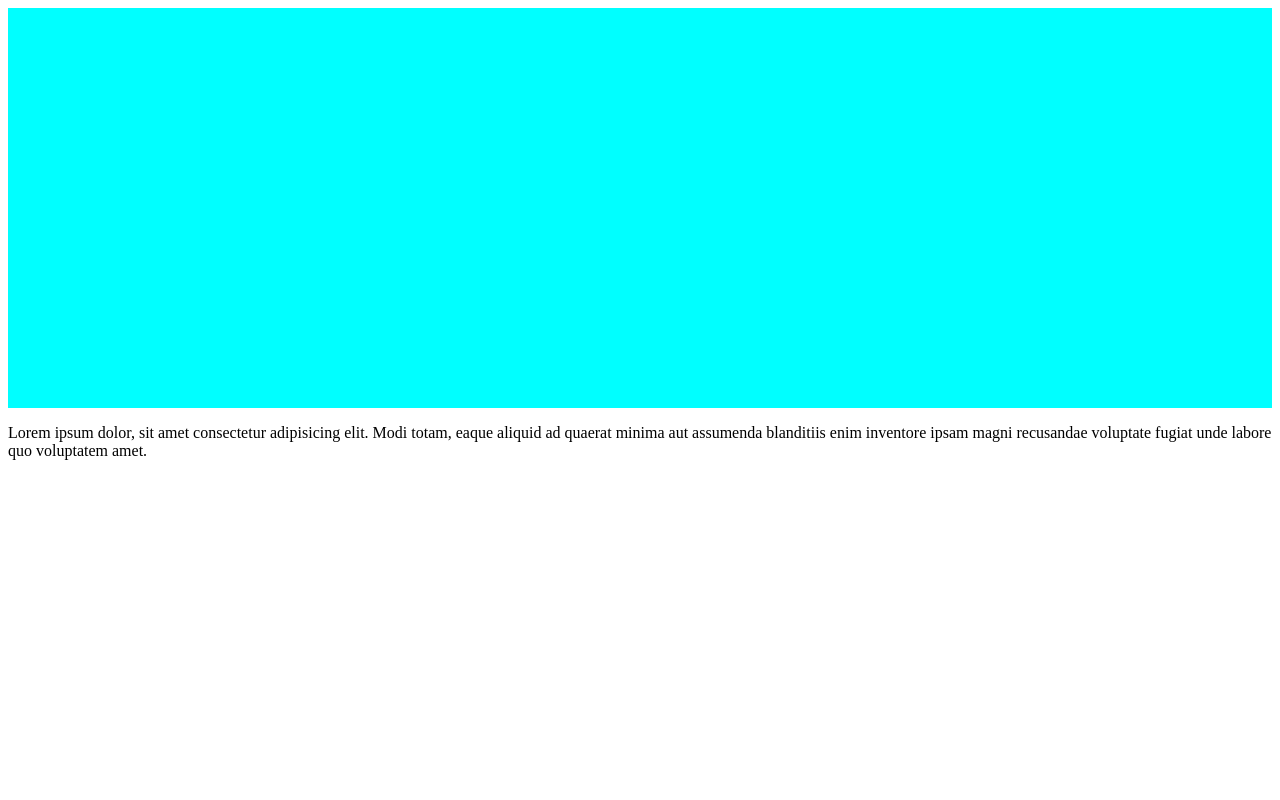
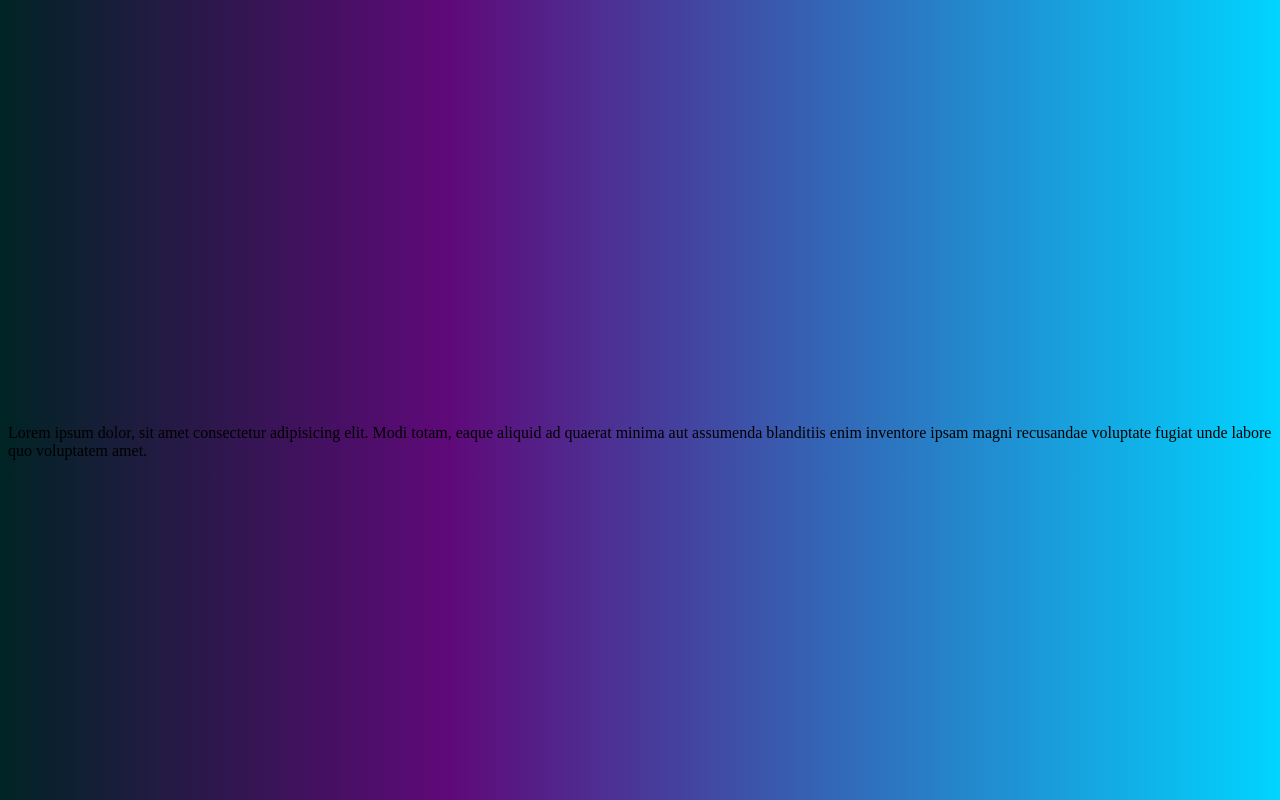
Before and after one commit to iJCode1/Bedu-DesarrolloWeb, a plain HTML site: page sesion03/index.html in a window 1280 px wide. Drawn offline with Linux system fonts and the light colour scheme.

Commit message:
Cambiando el Background del proyecto

```diff
--- a/sesion03/css/styles.css
+++ b/sesion03/css/styles.css
@@ -1,5 +1,9 @@
 .header__container{
     width: 100%;
     height: 400px;
-    background-color: aqua;
 }
+
+html{
+    background: rgb(0,36,36);
+    background: linear-gradient(90deg, rgba(0,36,36,1) 0%, rgba(95,9,121,1) 35%, rgba(0,212,255,1) 100%);
+}
```
